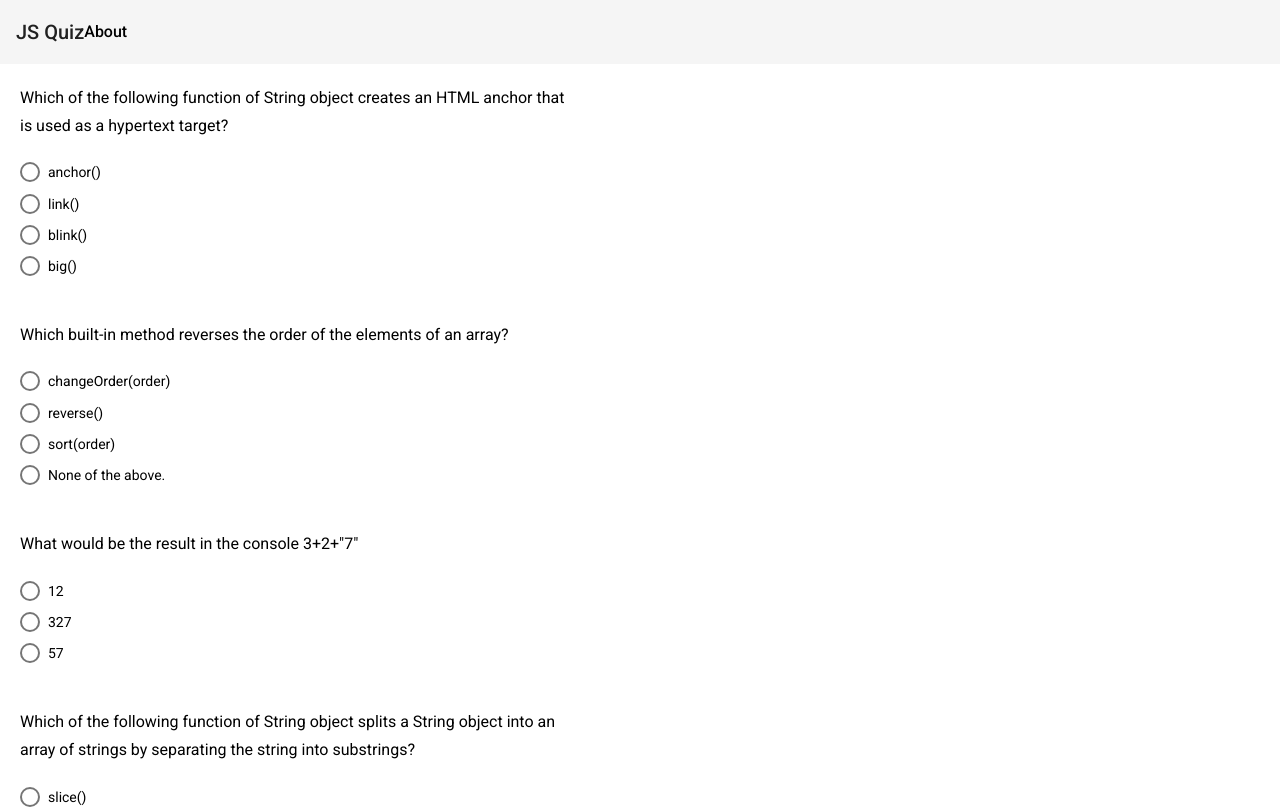
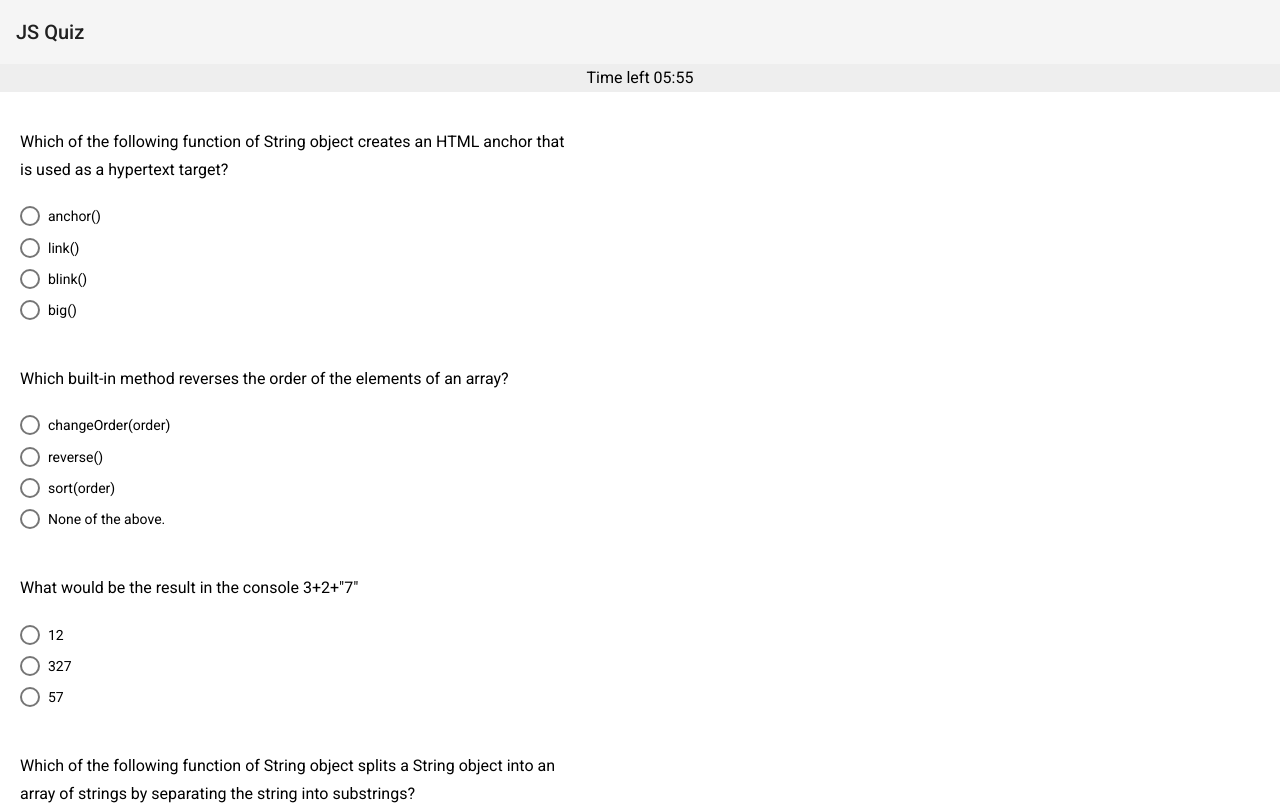
Before and after one commit to NIkolayrr/js-quiz, an Angular app: page /quiz in a window 1280 px wide. Shown: the top 809 px of the page. Built offline with nearby package versions, Linux system fonts and the light colour scheme.

Commit message:
added counter

```diff
--- a/src/app/app.component.html
+++ b/src/app/app.component.html
@@ -1,7 +1,7 @@
 <div class="wrapper">
   <mat-toolbar>
     <span [routerLink]="'/'">JS Quiz</span>
-    <a [routerLink]="'/about'">About</a>
+    <!-- <a [routerLink]="'/about'">About</a> -->
   </mat-toolbar>
   <div class="content">
     <router-outlet></router-outlet>
--- a/src/app/app.module.ts
+++ b/src/app/app.module.ts
@@ -13,7 +13,8 @@ import { MatButtonModule } from '@angular/material/button'
 import { QuizComponent } from './quiz/quiz.component'
 import { FormsModule, ReactiveFormsModule } from '@angular/forms'
 import { MatRadioModule } from '@angular/material/radio';
-import { ScoreComponent } from './score/score.component'
+import { ScoreComponent } from './score/score.component';
+import { CountdownPipe } from './countdown.pipe'
 
 @NgModule({
   declarations: [
@@ -22,6 +23,7 @@ import { ScoreComponent } from './score/score.component'
     DialogComponent,
     QuizComponent,
     ScoreComponent,
+    CountdownPipe,
   ],
   imports: [
     BrowserModule,
--- /dev/null
+++ b/src/app/countdown.pipe.ts
@@ -0,0 +1,15 @@
+import { Pipe, PipeTransform } from '@angular/core'
+
+@Pipe({
+  name: 'countdown',
+})
+export class CountdownPipe implements PipeTransform {
+  transform(value: number, ...args: unknown[]): unknown {
+    const minutes: number = Math.floor(value / 60)
+    return (
+      ('00' + minutes).slice(-2) +
+      ':' +
+      ('00' + Math.floor(value - minutes * 60)).slice(-2)
+    )
+  }
+}
--- a/src/app/quiz/quiz.component.html
+++ b/src/app/quiz/quiz.component.html
@@ -1,3 +1,4 @@
+<h3 class="counter">Time left {{ counter | countdown }}</h3>
 <form [formGroup]="quiz1" class="form">
   <div *ngFor="let q of questions">
     <div class="question">
@@ -16,6 +17,4 @@
     </div>
   </div>
   <button mat-button color="accent" (click)="submitForm()">Submit</button>
-  <!-- <div *ngIf="result">Points: {{ result }} out of {{ questions.length }}</div>
-  <div *ngIf="result === 0">You scored 0 points</div> -->
 </form>
--- a/src/app/quiz/quiz.component.scss
+++ b/src/app/quiz/quiz.component.scss
@@ -20,3 +20,8 @@
     width: 200px;
   }
 }
+.counter {
+  text-align: center;
+  background-color: #eee;
+  color: black;
+}
--- a/src/app/quiz/quiz.component.ts
+++ b/src/app/quiz/quiz.component.ts
@@ -1,7 +1,8 @@
-import { Component, OnInit } from '@angular/core'
-import { FormBuilder, FormControl } from '@angular/forms'
+import { Component, OnDestroy, OnInit } from '@angular/core'
+import { FormBuilder, FormControl, FormGroup } from '@angular/forms'
 import { MatDialog } from '@angular/material/dialog'
 import { Router } from '@angular/router'
+import { Subscription, timer } from 'rxjs'
 import { beginner } from '../../quizes/beginner'
 import { ScoreComponent } from '../score/score.component'
 @Component({
@@ -9,7 +10,7 @@ import { ScoreComponent } from '../score/score.component'
   templateUrl: './quiz.component.html',
   styleUrls: ['./quiz.component.scss'],
 })
-export class QuizComponent implements OnInit {
+export class QuizComponent implements OnInit, OnDestroy {
   result: any
   questions: any
   quiz1: any
@@ -18,13 +19,28 @@ export class QuizComponent implements OnInit {
     private fb: FormBuilder,
     private dialog: MatDialog
   ) {}
+  countDown: any
+  counter = 0
+  tick = 1000
   ngOnInit(): void {
+    this.countDown = timer(0, this.tick).subscribe(() => {
+      if (this.counter === 0) {
+        this.submitForm()
+      } else {
+        --this.counter
+      }
+    })
     this.questions = this.shuffleArray(beginner) // make dynamic
     const group = {} as any
     this.questions.forEach((question: any) => {
       group[question.question] = new FormControl('')
     })
+    this.counter = this.questions.length * 60
     this.quiz1 = this.fb.group(group)
+  }
+
+  ngOnDestroy() {
+    this.countDown = null
   }
 
   shuffleArray(array: any) {
@@ -47,5 +63,6 @@ export class QuizComponent implements OnInit {
       hasBackdrop: true,
       data: { score: this.result, questions: this.questions },
     })
+    this.quiz1.reset() // reset form
   }
 }
```
Also changed, not shown: 1 other file (tests, documents, lock files or other folders).
